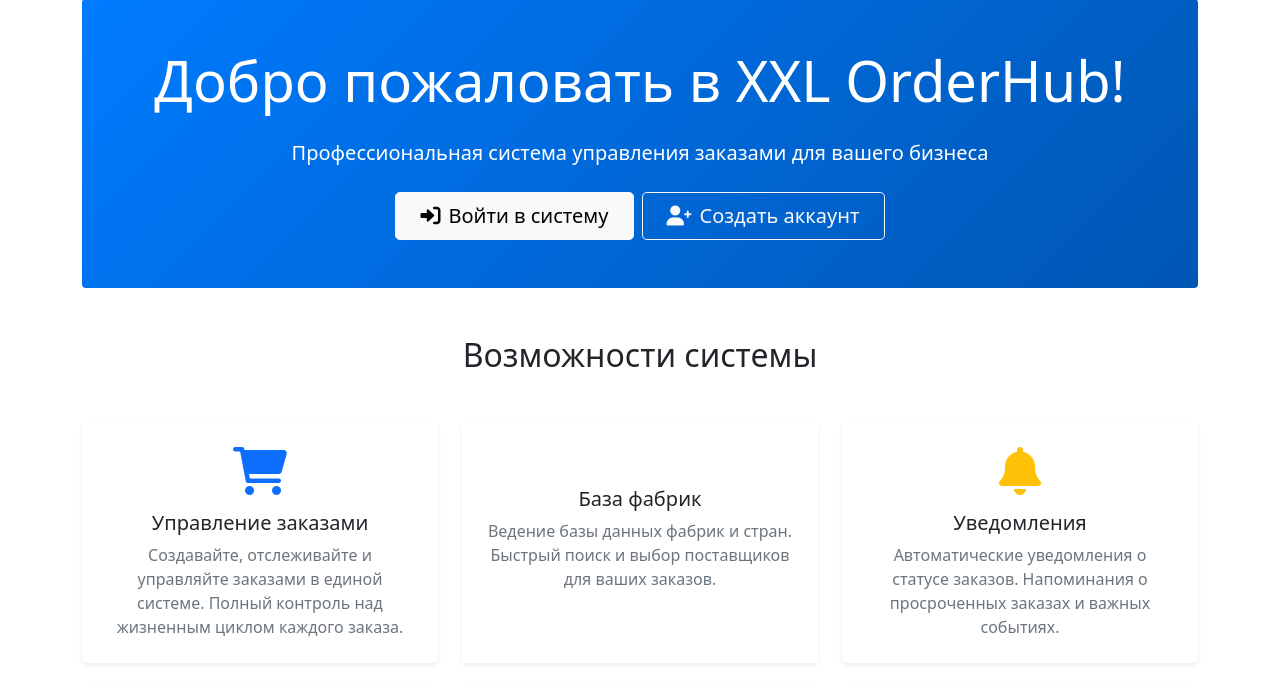
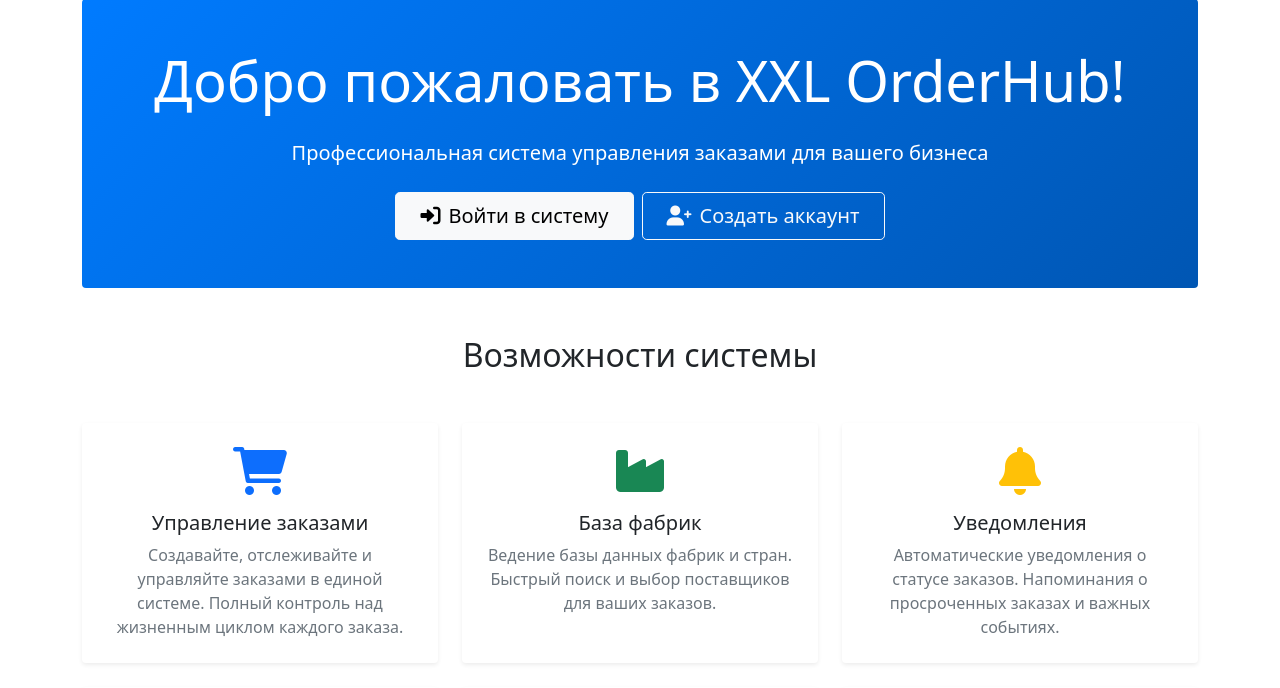
Before and after one commit to balabiturembekov/xxl_orderhub, a Django app: page / in a window 1280 px wide. Shown: the part 89-777 px from the top of the page. Run offline with Django 5.2, Linux system fonts and the light colour scheme; data that the repository does not hold is empty; parts of the project's set-up code (start-up, migrations or seed data) failed here and were passed over; some libraries are stand-ins or nearby versions.

Commit message:
Fix: Missing icon in Factory Database card on homepage
🎨 Homepage Icon Fix:

Problem:
- Missing icon in База фабрик (Factory Database) card on homepage
- Card was using non-existent Font Awesome icon fa-factory
- Icon not displaying for unauthenticated users

Root Cause:
- Used fa-factory icon which doesn't exist in Font Awesome library
- Need to use valid Font Awesome icon for factory/industry representation

Solution:
- Replaced fa-factory with fa-industry icon
- fa-industry is a valid Font Awesome icon representing industrial/factory theme
- Maintains green color scheme (text-success) for consistency

Technical Change:
- Before (broken): fas fa-factory fa-3x text-success
- After (working): fas fa-industry fa-3x text-success

Results:
- Factory Database card now displays proper icon
- Consistent visual design across all feature cards
- Better user experience for unauthenticated users
- All icons in Возможности системы section now working

The homepage now displays all feature icons correctly
for unauthenticated users with proper Font Awesome icons.

```diff
--- a/templates/orders/home.html
+++ b/templates/orders/home.html
@@ -265,7 +265,7 @@
         <div class="card h-100 text-center border-0 shadow-sm">
             <div class="card-body p-4">
                 <div class="mb-3">
-                    <i class="fas fa-factory fa-3x text-success"></i>
+                    <i class="fas fa-industry fa-3x text-success"></i>
                 </div>
                 <h5 class="card-title">{% trans "База фабрик" %}</h5>
                 <p class="card-text text-muted">
```
